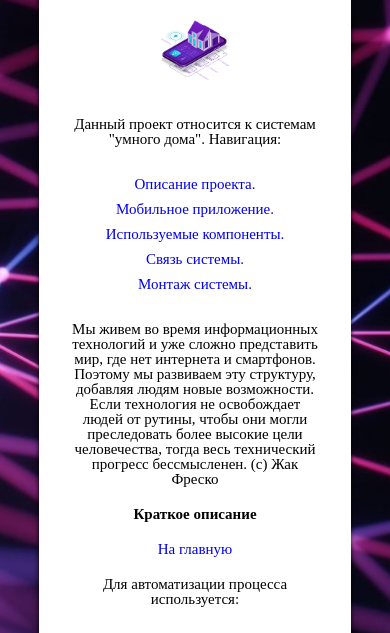
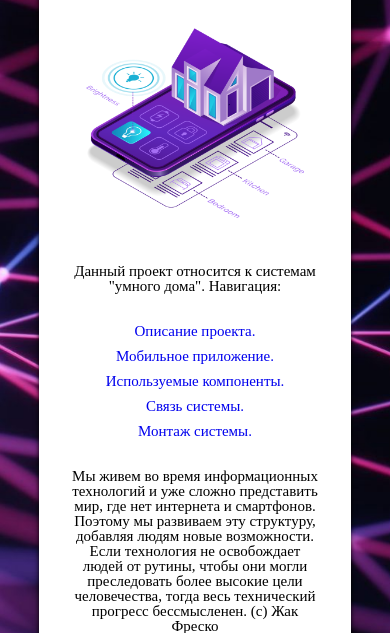
Before and after one commit to denisGolicin/LiTecProject, a plain HTML site: page index.html in a window 390 px wide. Shown: the part 211-844 px from the top of the page. Drawn offline with Linux system fonts and the light colour scheme.

Commit message:
AddPrefixes & Change Size

```diff
--- a/css/main.css
+++ b/css/main.css
@@ -286,6 +286,9 @@ img{
 	.flex-element-b:nth-child(4){
 		margin-top: 20px;
 	}
+	.box{
+		width: 80%;
+	}
 }.example {
     display: -ms-grid;
     display: grid;
```
